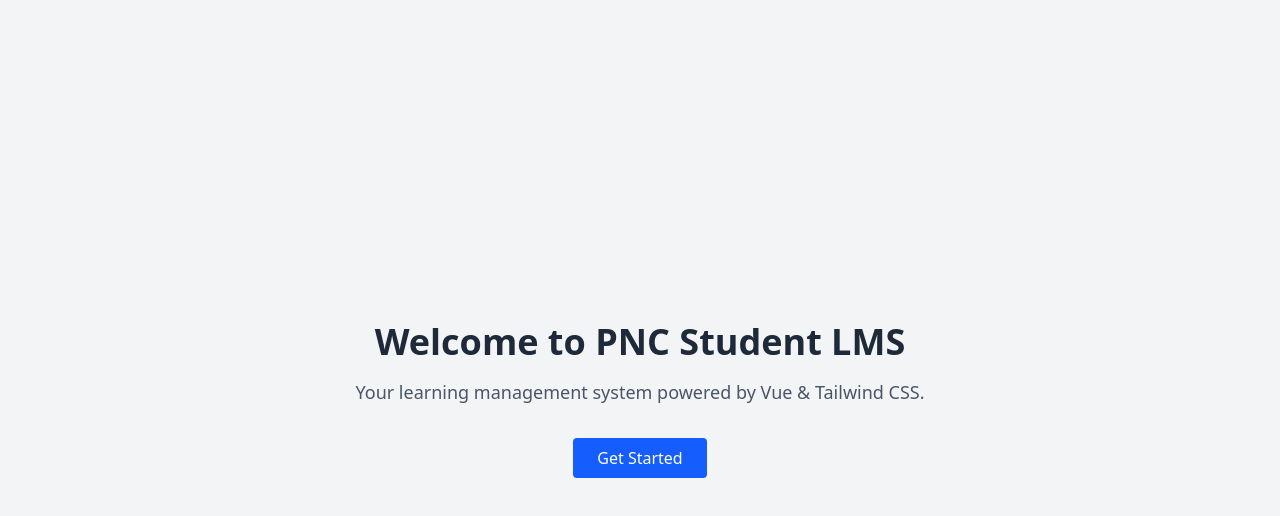
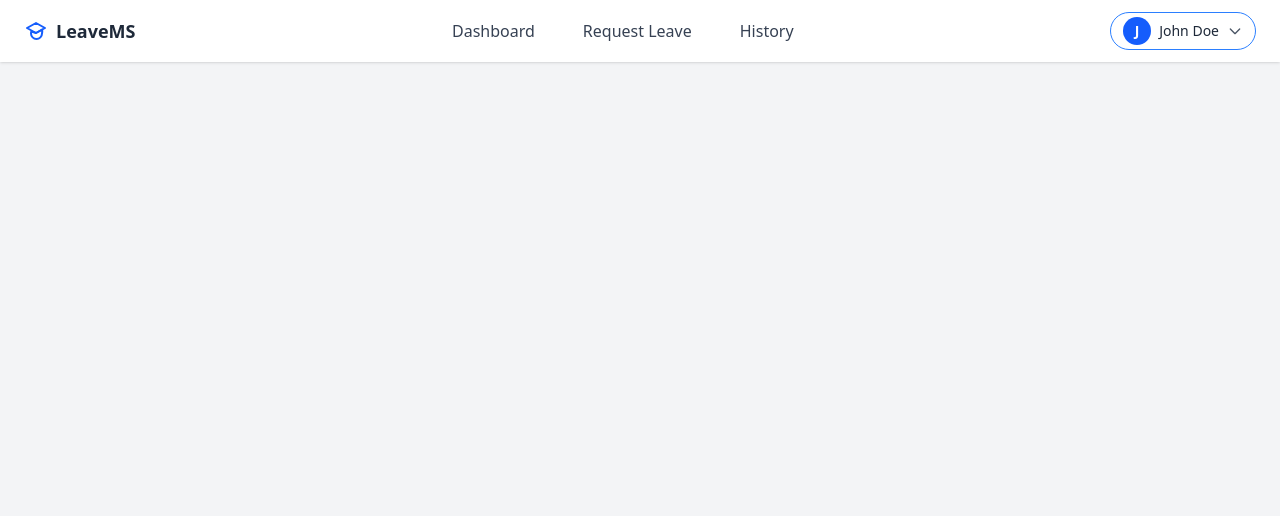
Before and after one commit to himprofessor/pnc_student_lms, a Vue app in the folder web_frontend/: page / in a window 1280 px wide. Shown: the top 516 px of the page. Built offline with nearby package versions, Linux system fonts and the light colour scheme.

Commit message:
Implement navbar

```diff
--- a/web_frontend/src/App.vue
+++ b/web_frontend/src/App.vue
@@ -1,13 +1,11 @@
 <template>
-  <div class="flex flex-col items-center justify-center min-h-screen bg-gray-100">
-    <h1 class="text-4xl font-bold text-gray-800 mb-4">Welcome to PNC Student LMS</h1>
-    <p class="text-lg text-gray-600 mb-8">Your learning management system powered by Vue & Tailwind CSS.</p>
-    <button class="px-6 py-2 bg-blue-600 text-white rounded hover:bg-blue-700 transition">Get Started</button>
+  <div class="min-h-screen bg-gray-100">
+    <Navbar />
   </div>
 </template>
 
 <script setup>
-
+import Navbar from './components/layouts/Navbar.vue';
 
 </script>
 
--- /dev/null
+++ b/web_frontend/src/components/layouts/Navbar.vue
@@ -0,0 +1,52 @@
+<template>
+  <nav class="flex items-center justify-between px-6 py-3 shadow bg-white">
+    <!-- Logo -->
+    <div class="flex items-center space-x-2">
+      <svg class="w-6 h-6 text-blue-600" fill="none" stroke="currentColor" stroke-width="2" viewBox="0 0 24 24">
+        <path stroke-linecap="round" stroke-linejoin="round" d="M12 14l9-5-9-5-9 5 9 5z" />
+        <path stroke-linecap="round" stroke-linejoin="round" d="M12 14l6.16-3.422A12.042 12.042 0 0118 14.5C18 17.538 15.538 20 12.5 20S7 17.538 7 14.5c0-.697.096-1.374.273-2.017L12 14z" />
+      </svg>
+      <span class="text-lg font-semibold text-gray-800">LeaveMS</span>
+    </div>
+
+    <!-- Menu -->
+    <div class="flex space-x-6 items-center">
+      <a href="#" class="text-gray-700 hover:bg-blue-300  px-3 py-1 rounded-md transition">Dashboard</a>
+      <a href="#" class="text-gray-700 hover:bg-blue-300  px-3 py-1 rounded-md transition">Request Leave</a>
+      <a href="#" class="text-gray-700 hover:bg-blue-300  px-3 py-1 rounded-md transition">History</a>
+    </div>
+
+    <!-- User Dropdown -->
+    <div class="relative" @click="toggleDropdown">
+      <div class="flex items-center space-x-2 border border-blue-500 px-3 py-1 rounded-full cursor-pointer hover:bg-blue-50 transition">
+        <div class="w-7 h-7 rounded-full bg-blue-600 text-white flex items-center justify-center font-semibold text-sm">J</div>
+        <span class="text-gray-800 font-medium text-sm">John Doe</span>
+        <svg class="w-4 h-4 text-gray-600" fill="none" stroke="currentColor" stroke-width="2" viewBox="0 0 24 24">
+          <path stroke-linecap="round" stroke-linejoin="round" d="M19 9l-7 7-7-7" />
+        </svg>
+      </div>
+
+      <!-- Dropdown menu -->
+      <div
+        v-if="dropdownOpen"
+        class="absolute right-0 mt-2 w-40 bg-white rounded-md shadow-lg border border-gray-200 z-50"
+      >
+        <a href="#" class="block px-4 py-2 text-gray-700 hover:bg-gray-100 rounded-t-md">Profile</a>
+        <a href="#" class="block px-4 py-2 text-gray-700 hover:bg-gray-100 rounded-b-md">Sign out</a>
+      </div>
+    </div>
+  </nav>
+</template>
+
+<script setup>
+import { ref } from 'vue';
+
+const dropdownOpen = ref(false);
+const toggleDropdown = () => {
+  dropdownOpen.value = !dropdownOpen.value;
+};
+</script>
+
+<style scoped>
+/* Optional: Add hover underline or other effects */
+</style>
```
